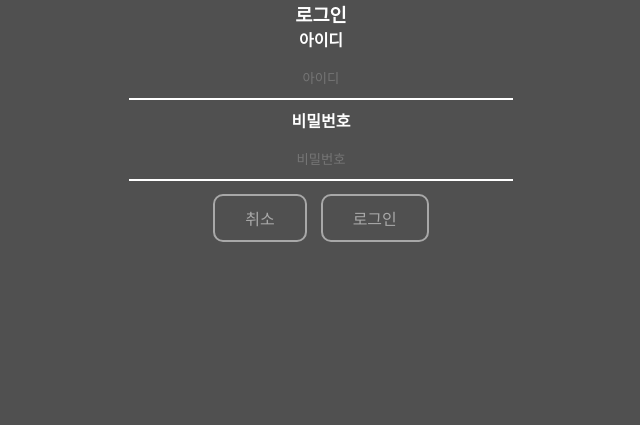
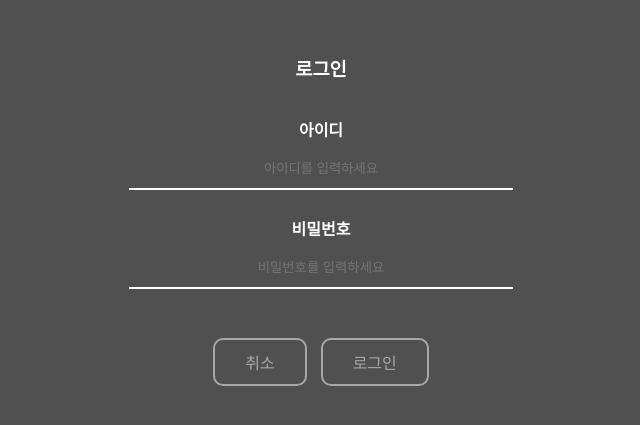
Before and after one commit to Henry-choi426/TeamProject01, a Flask app: page /signinpage in a window 1280 px wide. Shown: the top 425 px of the page, without its empty margins (319-959 px from the left). Run offline with Flask 2, Linux system fonts and the light colour scheme.

Commit message:
Update 02.signIn.html

```diff
--- a/templates/02.signIn.html
+++ b/templates/02.signIn.html
@@ -11,17 +11,18 @@
 
 <body>
   <form>
-
+    <br><br><br>
     <h3>로그인</h3>
 
+    <br><br>
     <label for="id"><b>아이디</b></label><br>
-    <input type="text" class="form" id="id" name="id" placeholder="아이디" required>
+    <input type="text" class="form" id="id" name="id" placeholder="아이디를 입력하세요" required>
 
-    <br>
+    <br><br>
     <label for="pw"><b>비밀번호</b></label><br>
-    <input type="password" class="form" id="pw" name="pw" placeholder="비밀번호" required>
+    <input type="password" class="form" id="pw" name="pw" placeholder="비밀번호를 입력하세요" required>
 
-    <br>
+    <br><br><br>
     <button type="button" class="button" onclick="location.href='/'" class="cancelbtn">취소</button>
     <button type="button" class="button" onclick="login()" class="signupbtn">로그인</button>
   </form>
```
